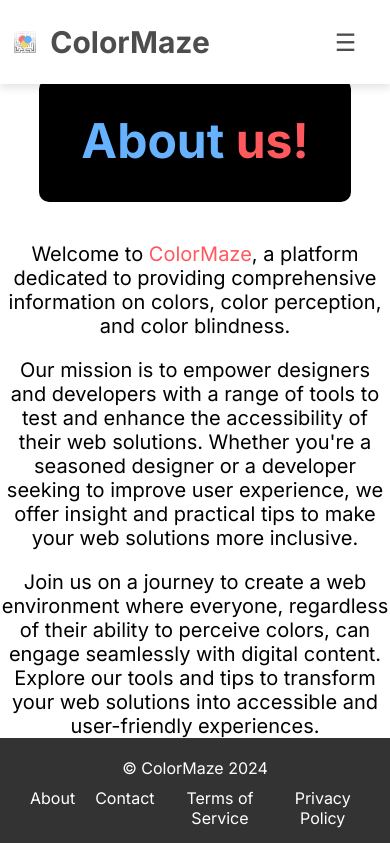
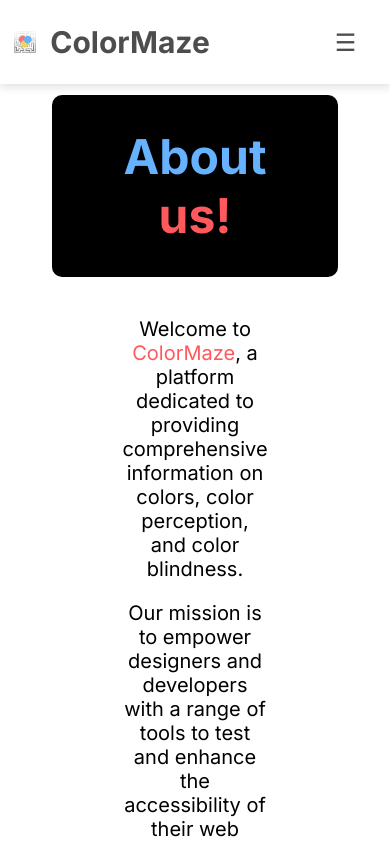
Before and after one commit to KetrinV/colorblind-people-app, a Nuxt app: page /about-us in a window 390 px wide. Shown: the top 843 px of the page. Built offline with nearby package versions, Linux system fonts and the light colour scheme.

Commit message:
Making about-us responsive again

```diff
--- a/assets/css/main.css
+++ b/assets/css/main.css
@@ -27,7 +27,6 @@ body {
     background: url(https://i.etsystatic.com/18226958/r/il/cb5d0b/1732779826/il_fullxfull.1732779826_pu7v.jpg) no-repeat center center fixed;
     background-size: cover;
     */
-    display: flex;
   }
 
   #color-pallet-checker{
@@ -113,9 +112,9 @@ body {
   .about-text{
     color: #000;
     text-align: center;
-    font-family: Inter;
     font-size: 20px;
     line-height: 120%;
+    max-width: 90ch;
   }
 
   .intro {
@@ -126,7 +125,11 @@ body {
       padding: var(--page_padding);
     }
 
-
+  .intro-about{
+    padding-left: var(--page_padding);
+    padding-right: var(--page_padding);
+    padding-bottom: var(--page_padding);
+  }
   .about-container{
     display: flex;
     align-items: center;
@@ -562,6 +565,10 @@ input[type=checkbox] {
     font-size: 2rem;
   }
 
+  .about-container{
+    padding: 1rem;
+  }
+
   .intro{
     padding: 0;
   }
```
